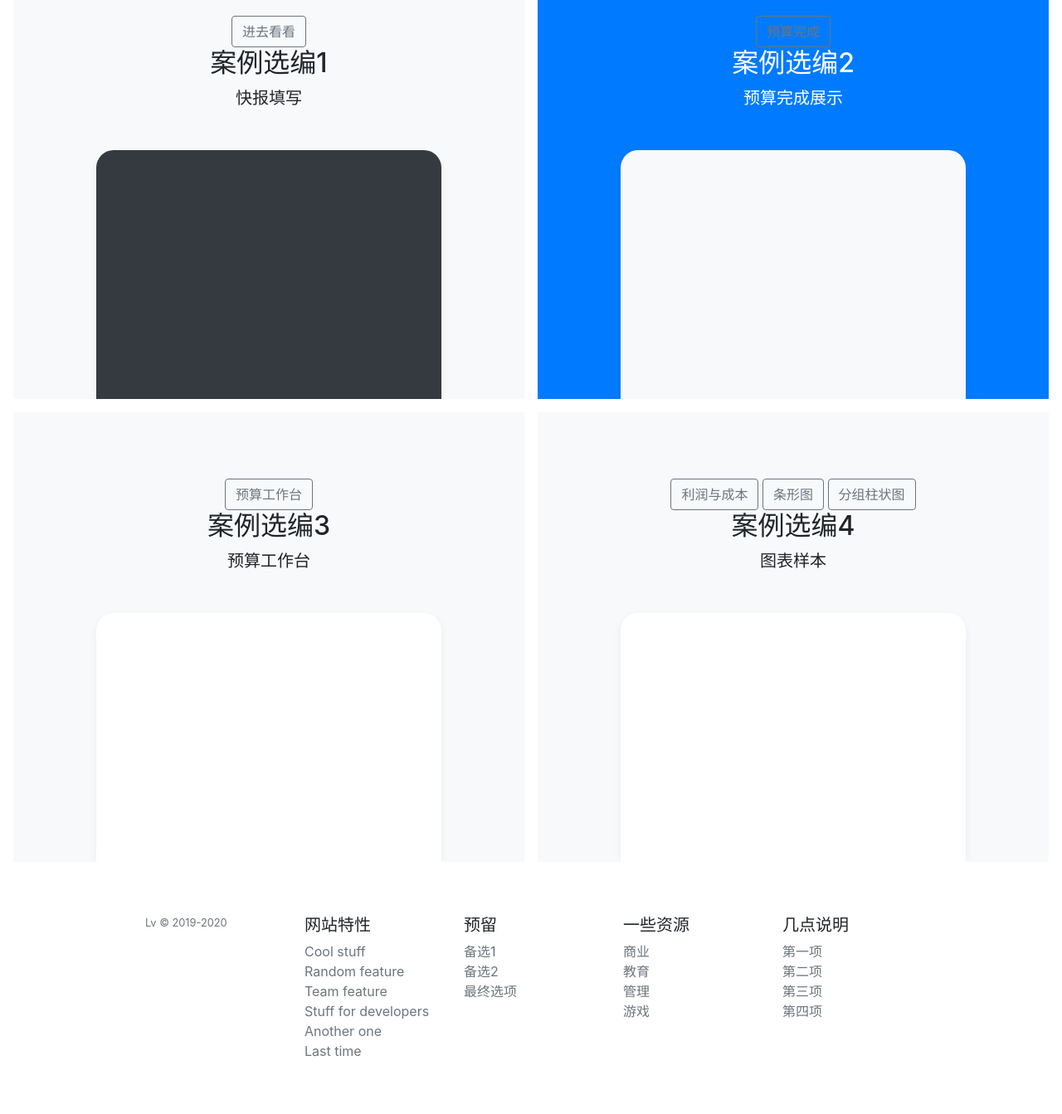
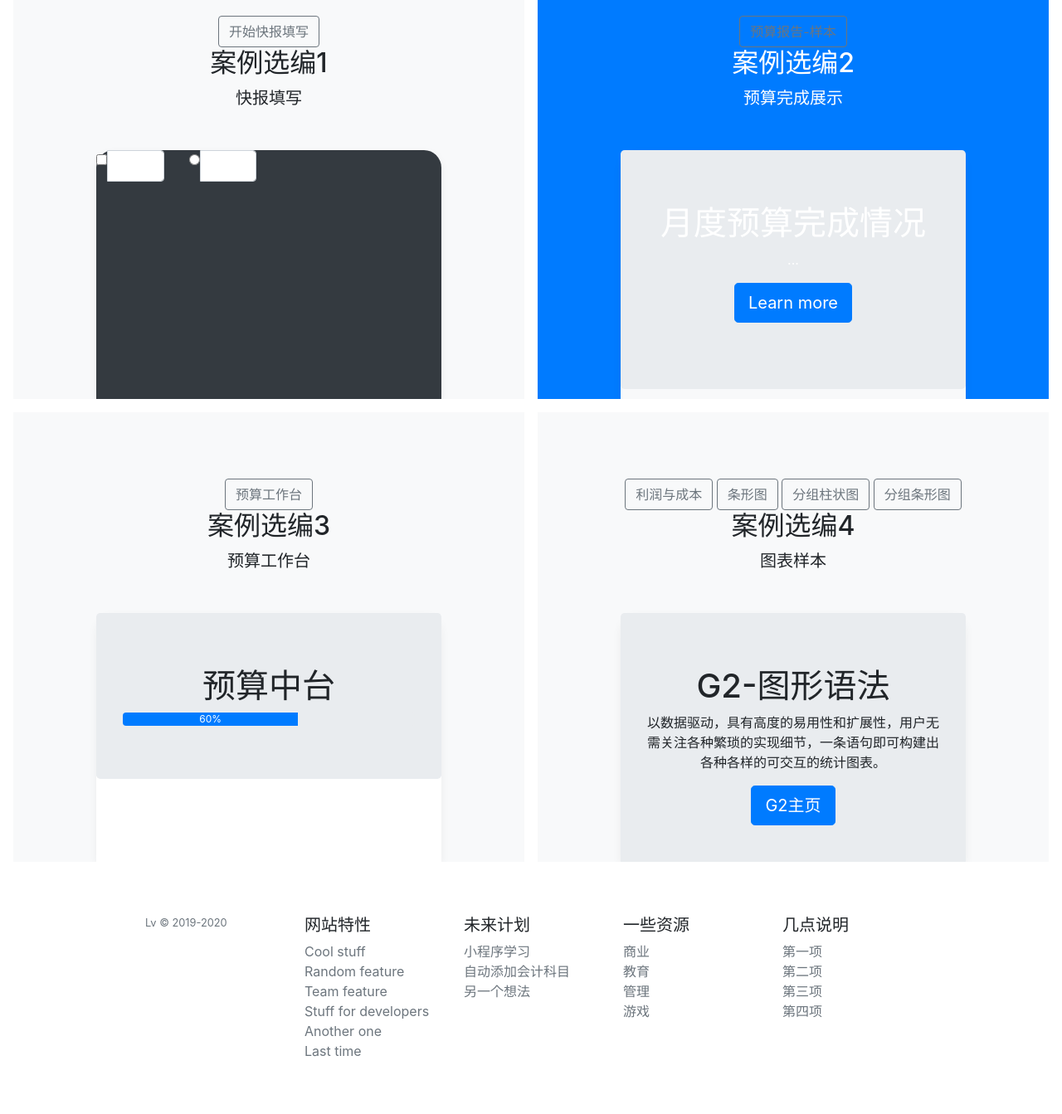
Before and after one commit to lvbart/Automate-boring-work, a plain HTML site: page index_main.html in a window 1280 px wide. Shown: the part 1339-2682 px from the top of the page at 83% size. Drawn offline with nearby package versions, Linux system fonts and the light colour scheme; a script that the page names is missing.

Commit message:
Add files via upload
for more details pls see learning log

```diff
--- a/index_main.html
+++ b/index_main.html
@@ -42,38 +42,70 @@
     <div class="d-md-flex flex-md-equal w-100 my-md-3 pl-md-3">
       <div class="bg-dark mr-md-3 pt-3 px-3 pt-md-5 px-md-5 text-center text-white overflow-hidden">
         <div class="my-3 py-3">
-            <a class="btn btn-outline-secondary" href="https://www.yuque.com/lvbart/kb/gwg0t5">瞅瞅</a>
+            <a class="btn btn-outline-secondary" href="https://book.douban.com/subject/30359954/">瞅瞅</a>
           <h2 class="display-5">第一部分</h2>
           <p class="lead">书籍简介</p>
         </div>
-        <div class="bg-light box-shadow mx-auto" style="width: 80%; height: 300px; border-radius: 21px 21px 0 0;"></div>
+        <div class="bg-light box-shadow mx-auto" style="width: 80%; height: 300px; border-radius: 21px 21px 0 0;">
+          <img src="https://img3.doubanio.com/view/subject/l/public/s29903894.jpg">
+        </div>
+
       </div>
       <div class="bg-light mr-md-3 pt-3 px-3 pt-md-5 px-md-5 text-center overflow-hidden">
         <div class="my-3 p-3">
           <a class="btn btn-outline-secondary" href="https://www.yuque.com/lvbart/kb/gwg0t5">瞅瞅</a>
+          <a class="btn btn-outline-secondary" href="./static/Linux 学习笔记.pdf">瞅瞅-pdf</a>
           <h2 class="display-5">第二部分</h2>
-          <p class="lead">一些想法</p>
+          <p class="lead">感悟分享</p>
         </div>
-        <div class="bg-dark box-shadow mx-auto" style="width: 80%; height: 300px; border-radius: 21px 21px 0 0;"></div>
+        <div class="bg-info box-shadow mx-auto" style="width: 80%; height: 300px; border-radius: 21px 21px 0 0;">
+          <h3>一些想法</h3>
+          <span class="label bg-success">New</span>
+        </div>
       </div>
     </div>
 
     <div class="d-md-flex flex-md-equal w-100 my-md-3 pl-md-3">
       <div class="bg-light mr-md-3 pt-3 px-3 pt-md-5 px-md-5 text-center overflow-hidden">
         <div class="my-3 p-3">
-          <a class="btn btn-outline-secondary" href="./checkout/input.html">进去看看</a>
+          <a class="btn btn-outline-secondary" href="./checkout/input.html">开始快报填写</a>
           <h2 class="display-5">案例选编1</h2>
           <p class="lead">快报填写</p>
         </div>
-        <div class="bg-dark box-shadow mx-auto" style="width: 80%; height: 300px; border-radius: 21px 21px 0 0;"></div>
+        <div class="bg-dark box-shadow mx-auto" style="width: 80%; height: 300px; border-radius: 21px 21px 0 0;">
+          <div class="row">
+            <div class="col-3">
+              <div class="input-group">
+                <span class="input-group-addon">
+                  <input type="checkbox" aria-label="...">
+                </span>
+                <input type="text" class="form-control" aria-label="...">
+              </div><!-- /input-group -->
+            </div>
+            <div class="col-3">
+              <div class="input-group">
+                <span class="input-group-addon">
+                  <input type="radio" aria-label="...">
+                </span>
+                <input type="text" class="form-control" aria-label="...">
+              </div><!-- /input-group -->
+            </div>
+          </div>
+        </div>
       </div>
       <div class="bg-primary mr-md-3 pt-3 px-3 pt-md-5 px-md-5 text-center text-white overflow-hidden">
         <div class="my-3 py-3">
-          <a class="btn btn-outline-secondary" href="./g2_samples/grouped_bar.html">预算完成</a>
+          <a class="btn btn-outline-secondary" href="#">预算报告-样本</a>
           <h2 class="display-5">案例选编2</h2>
           <p class="lead">预算完成展示</p>
         </div>
-        <div class="bg-light box-shadow mx-auto" style="width: 80%; height: 300px; border-radius: 21px 21px 0 0;"></div>
+        <div class="bg-light box-shadow mx-auto" style="width: 80%; height: 300px; border-radius: 21px 21px 0 0;">
+          <div class="jumbotron">
+            <h1>月度预算完成情况</h1>
+            <p>...</p>
+            <p><a class="btn btn-primary btn-lg" href="#" role="button">Learn more</a></p>
+          </div>
+        </div>
       </div>
     </div>
 
@@ -84,17 +116,34 @@
           <h2 class="display-5">案例选编3</h2>
           <p class="lead">预算工作台</p>
         </div>
-        <div class="bg-white box-shadow mx-auto" style="width: 80%; height: 300px; border-radius: 21px 21px 0 0;"></div>
+        <div class="bg-white box-shadow mx-auto" style="width: 80%; height: 300px; border-radius: 21px 21px 0 0;">
+          <div class="jumbotron">
+            <h1>预算中台</h1>
+            <div class="progress">
+              <div class="progress-bar" role="progressbar" aria-valuenow="60" aria-valuemin="0" aria-valuemax="100" style="width: 60%;">
+                60%
+              </div>
+            </div>
+
+          </div>
+        </div>
       </div>
       <div class="bg-light mr-md-3 pt-3 px-3 pt-md-5 px-md-5 text-center overflow-hidden">
         <div class="my-3 py-3">
           <a class="btn btn-outline-secondary" href="./g2_samples/area.html">利润与成本</a>
           <a class="btn btn-outline-secondary" href="./g2_samples/bar_chart.html">条形图</a>
           <a class="btn btn-outline-secondary" href="./g2_samples/sample_2.html">分组柱状图</a>
+          <a class="btn btn-outline-secondary" href="./g2_samples/grouped_bar.html">分组条形图</a>
           <h2 class="display-5">案例选编4</h2>
           <p class="lead">图表样本</p>
         </div>
-        <div class="bg-white box-shadow mx-auto" style="width: 80%; height: 300px; border-radius: 21px 21px 0 0;"></div>
+        <div class="bg-white box-shadow mx-auto" style="width: 80%; height: 300px; border-radius: 21px 21px 0 0;">
+          <div class="jumbotron">
+            <h1>G2-图形语法</h1>
+            <p>以数据驱动，具有高度的易用性和扩展性，用户无需关注各种繁琐的实现细节，一条语句即可构建出各种各样的可交互的统计图表。</p>
+            <p><a class="btn btn-primary btn-lg" href="https://antv.alipay.com/zh-cn/g2/3.x/index.html" role="button">G2主页</a></p>
+          </div>
+        </div>
       </div>
     </div>
 
@@ -115,11 +164,11 @@
           </ul>
         </div>
         <div class="col-6 col-md">
-          <h5>预留</h5>
+          <h5>未来计划</h5>
           <ul class="list-unstyled text-small">
-            <li><a class="text-muted" href="#">备选1</a></li>
-            <li><a class="text-muted" href="#">备选2</a></li>
-            <li><a class="text-muted" href="#">最终选项</a></li>
+            <li><a class="text-muted" href="./static/扫码.png">小程序学习</a></li>
+            <li><a class="text-muted" href="#">自动添加会计科目</a></li>
+            <li><a class="text-muted" href="#">另一个想法</a></li>
           </ul>
         </div>
         <div class="col-6 col-md">
@@ -159,5 +208,6 @@
         text: 'Thumbnail'
       });
     </script>
+
   </body>
 </html>
```
